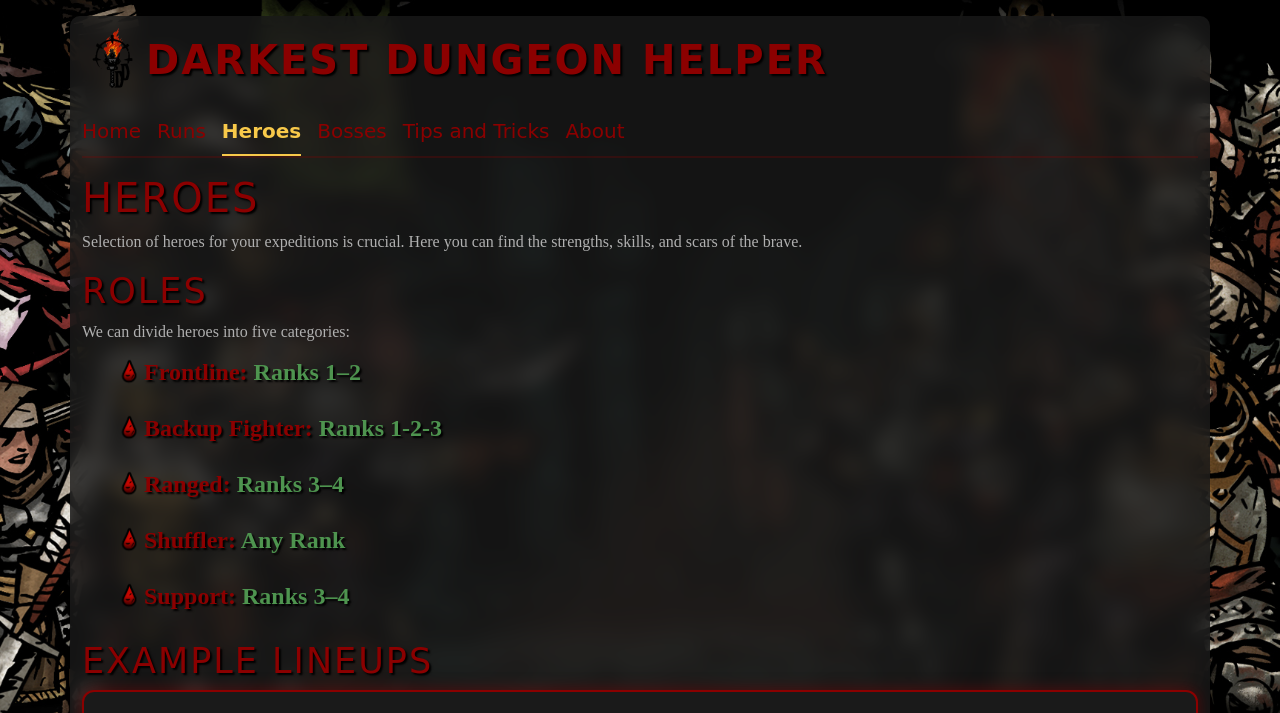
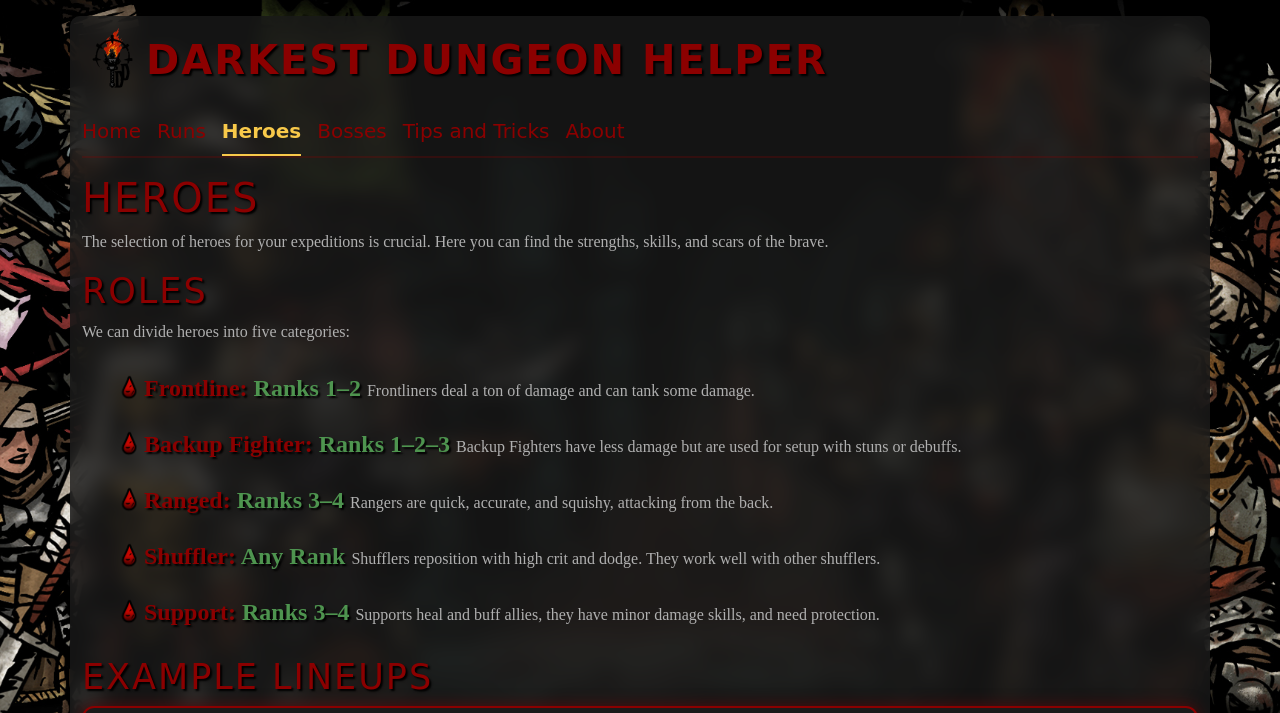
Before and after one commit to Ecisak/DungeonHelper, a plain HTML site: page heroes.html in a window 1280 px wide. Shown: the top 713 px of the page. Drawn offline with nearby package versions, Linux system fonts and the light colour scheme; a web font is replaced by a local one.

Commit message:
fix: removed tooltips from the roles section

```diff
--- a/heroes.html
+++ b/heroes.html
@@ -39,28 +39,28 @@
   <h2 class="heading-2">Heroes</h2>
   <section class="text-section">
     <p>
-      Selection of heroes for your expeditions is crucial. Here you can find the strengths, skills, and scars of the brave.
+      The selection of heroes for your expeditions is crucial. Here you can find the strengths, skills, and scars of the brave.
     </p>
   </section>
 
   <h3 class="heading-3">Roles</h3>
   <section class="text-section">
-    We can divide heroes into five categories:
+    <p>We can divide heroes into five categories:</p>
     <ul>
-      <li class="li" data-bs-toggle="tooltip" data-bs-placement="top" title="Frontliners deal a ton of damage and can tank some damage.">
-        <strong>Frontline: </strong> <strong class="strong-green">Ranks 1–2</strong>
+      <li class="li">
+        <strong>Frontline: <strong class="strong-green">Ranks 1–2 </strong></strong> Frontliners deal a ton of damage and can tank some damage.
       </li>
-      <li class="li" data-bs-toggle="tooltip" data-bs-placement="top" title="Backup Fighters have less damage but are used for setup with stuns or debuffs.">
-        <strong>Backup Fighter: </strong> <strong class="strong-green">Ranks 1-2-3</strong>
+      <li class="li">
+        <strong>Backup Fighter: </strong> <strong class="strong-green">Ranks 1–2–3 </strong> Backup Fighters have less damage but are used for setup with stuns or debuffs.
       </li>
-      <li class="li" data-bs-toggle="tooltip" data-bs-placement="top" title="Rangers are quick, accurate, and squishy, attacking from the back.">
-        <strong>Ranged: </strong><strong class="strong-green">Ranks 3–4</strong>
+      <li class="li">
+        <strong>Ranged: </strong> <strong class="strong-green">Ranks 3–4 </strong>Rangers are quick, accurate, and squishy, attacking from the back.
       </li>
-      <li class="li" data-bs-toggle="tooltip" data-bs-placement="top" title="Shufflers reposition with high crit and dodge. They work well with other shufflers.">
-        <strong>Shuffler: </strong><strong class="strong-green">Any Rank</strong>
+      <li class="li">
+        <strong>Shuffler: </strong><strong class="strong-green">Any Rank </strong> Shufflers reposition with high crit and dodge. They work well with other shufflers.
       </li>
-      <li class="li" data-bs-toggle="tooltip" data-bs-placement="top" title="Supports heal and buff allies, they have minor damage skills, and need protection.">
-        <strong>Support: </strong><strong class="strong-green">Ranks 3–4</strong>
+      <li class="li">
+        <strong>Support: </strong><strong class="strong-green">Ranks 3–4 </strong> Supports heal and buff allies, they have minor damage skills, and need protection.
       </li>
     </ul>
   </section>
```
